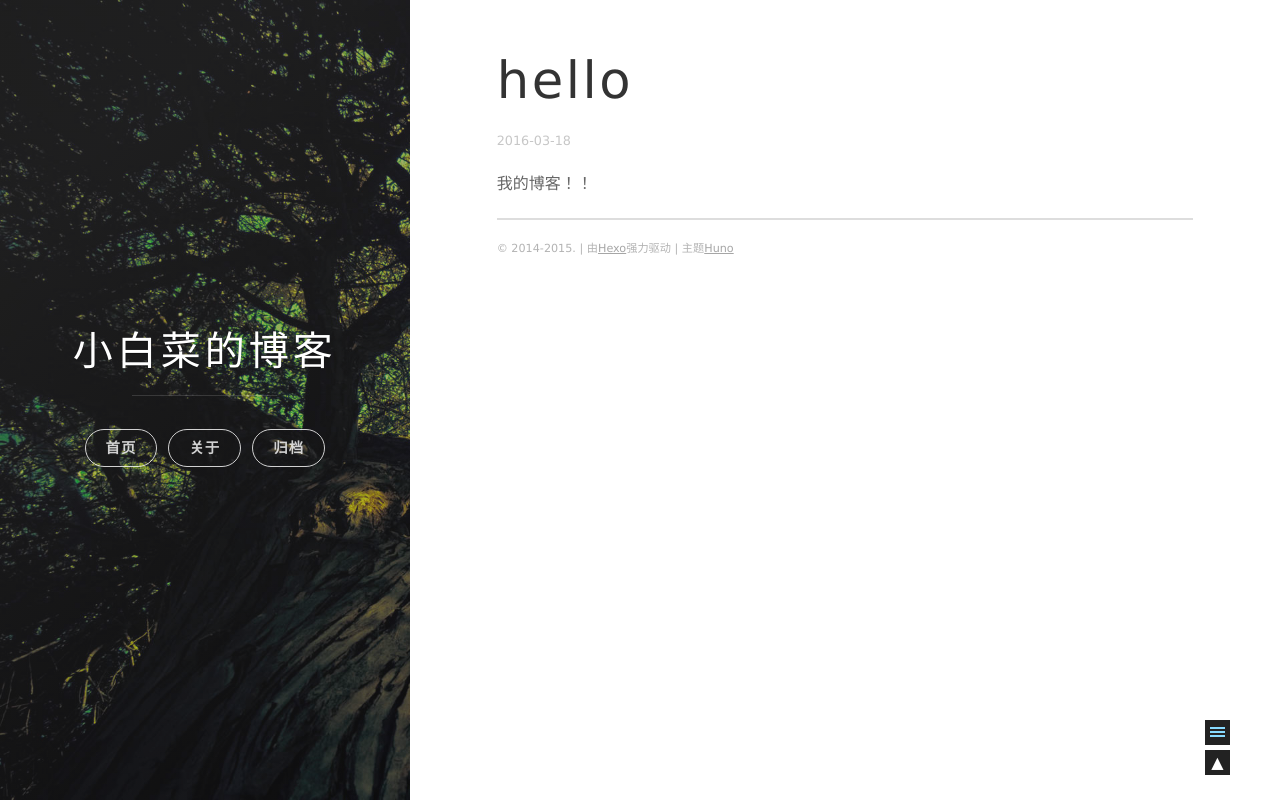
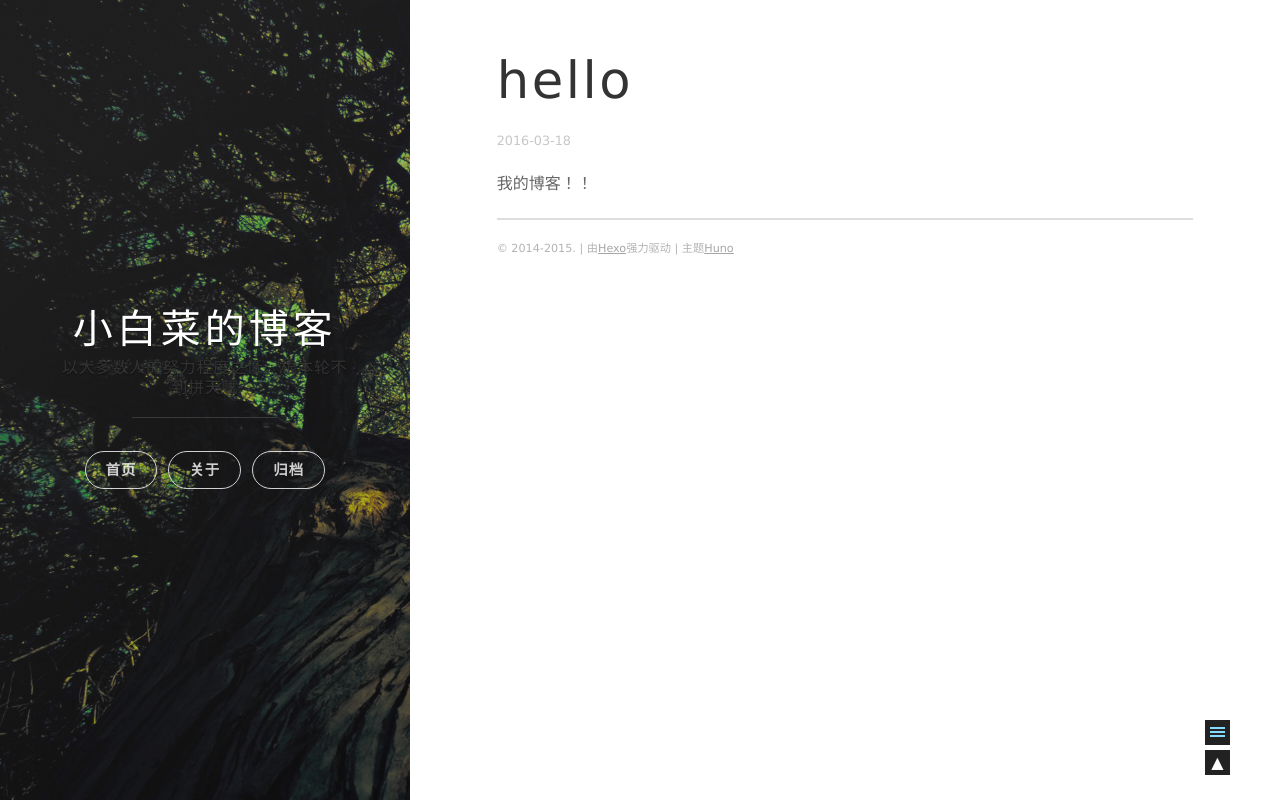
Before and after one commit to xiaobaicaistring/xiaobaicaistring.github.io, a plain HTML site: page 2016/03/18/hello/index.html in a window 1280 px wide. Drawn offline with Linux system fonts and the light colour scheme.

Commit message:
Site updated: 2016-03-18 19:11:45

```diff
--- a/2016/03/18/hello/index.html
+++ b/2016/03/18/hello/index.html
@@ -58,6 +58,7 @@
 
 
         <h1 class="panel-cover__title panel-title"><a href="/" title="link to homepage">小白菜的博客</a></h1>
+        <h1 class="panel-motto">以大多数人的努力程度之低，根本轮不到拼天赋</h1>
         <hr class="panel-cover__divider" />
 
 
--- a/css/uno.css
+++ b/css/uno.css
@@ -1,5 +1,3 @@
-/*@import 'http://fonts.googleapis.com/css?family=Raleway:400,700|Roboto+Slab:300,400)';*/
-
 /* http://meyerweb.com/eric/tools/css/reset/
    v2.0 | 20110126
    License: none (public domain)
@@ -1180,6 +1178,10 @@ hr {
   font-size: 2.5em;
   letter-spacing: 4px;
   color: #FFF; }
+
+.panel-motto{
+  font-size: 1em;
+}
 
 .panel-subtitle {
   font-family: "Roboto Slab", serif;
```
Also changed, not shown: archives/2016/03/index.html (+1 -0 lines), archives/2016/index.html (+1 -0 lines), archives/index.html (+1 -0 lines), index.html (+1 -0 lines).
